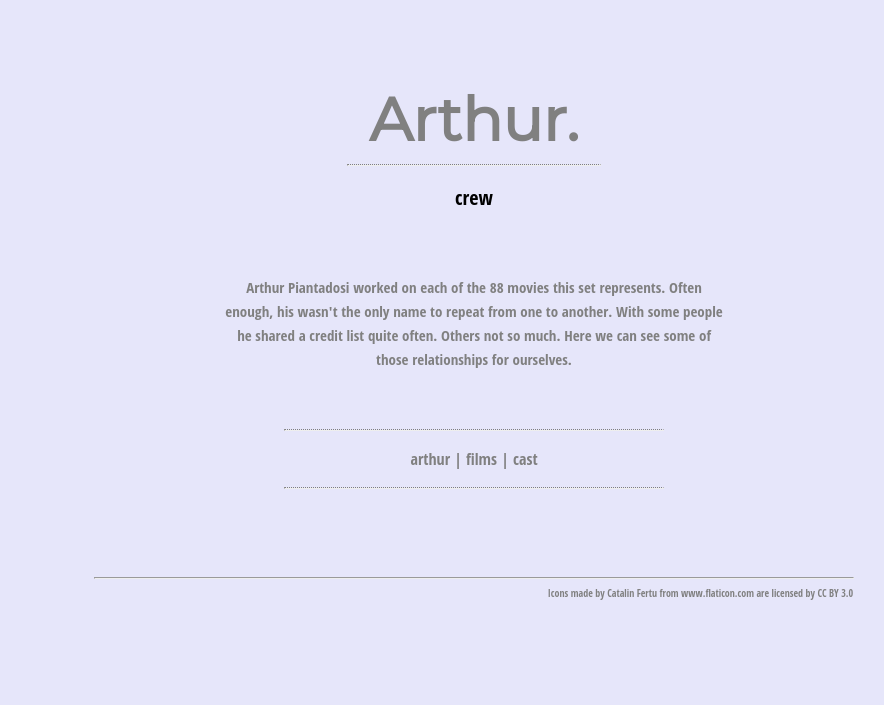
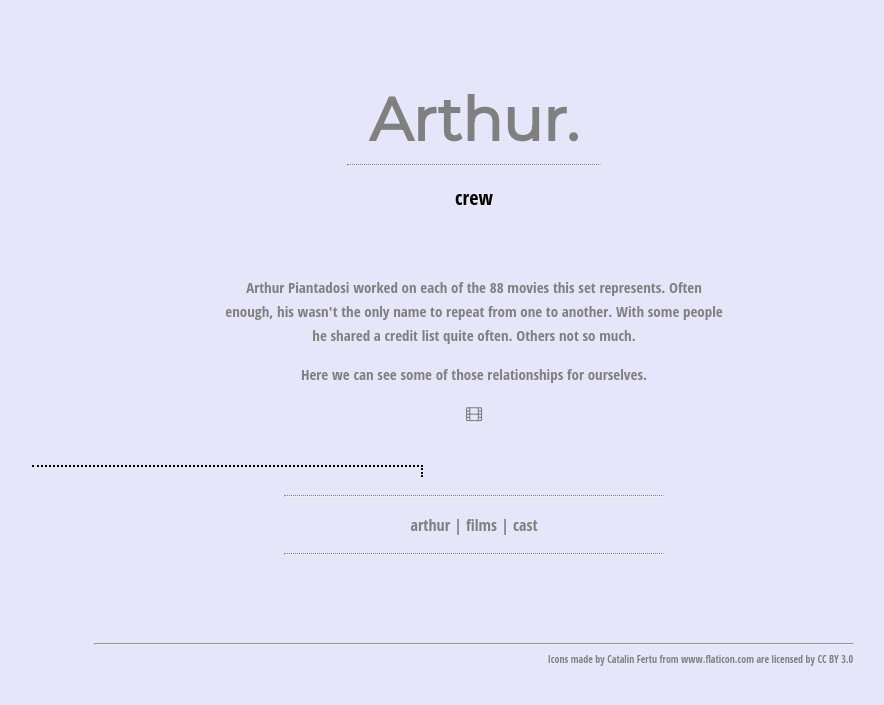
Before and after one commit to thejqs/doe, a Django app: template main/templates/crew.html in a window 1280 px wide. Shown: the top 705 px of the page, without its empty margins (166-1050 px from the left). Run offline with Django 3.2, Linux system fonts and the light colour scheme; the template is opened without the code that fills it, so the values that code supplies are empty; some libraries are stand-ins or nearby versions.

```diff
--- a/main/static/css/doe.css
+++ b/main/static/css/doe.css
@@ -229,8 +229,8 @@ span {
     margin: auto;
 /*    padding-top: 5px;
     padding-bottom: 5px;*/
-    padding-left: 10px;
-    padding-right: 10px;
+/*    padding-left: 10px;
+padding-right: 10px;*/
     margin-bottom: 40px;
  /*   border-left: 2px solid black;
     border-right: 2px solid black;*/
@@ -238,9 +238,11 @@ span {
 }
 
 .camera-set {
-    border-right: 2px solid black;
+    border-top: 2px dotted black;
+    border-right: 2px dotted black;
     display: block;
-    padding-left: 15%;
+    margin-left: 15%;
+    padding-top: 10px;
     padding-right: 10px;
     width: 30%;
 }
@@ -292,7 +294,7 @@ span {
 
     .page-identifier {
     padding-bottom: 10px;
- }
+    }
 
     .year {
         margin-top: 40px;
@@ -330,7 +332,7 @@ span {
         background-color: rgba(0,0,0,.5);
         display: block;
     }
-}
+
 
     .camera-set {
         width: 35%;
@@ -339,6 +341,8 @@ span {
     .camera-set img {
         height: 25px;
     }
+
+}
 
 @media only screen and (device-width: 768px) and (orientation: landscape) {
   /* rules for iPad in landscape orientation */
--- a/main/templates/crew.html
+++ b/main/templates/crew.html
@@ -10,14 +10,15 @@
         </div>
 
         <div class="crew-text">
-                <p>Arthur Piantadosi worked on each of the 88 movies this set represents. Often enough, his wasn't the only name to repeat from one to another. With some people he shared a credit list quite often. Others not so much. Here we can see some of those relationships for ourselves.</p>
-                {# <p><span class="small-film-icon fa fa-film"></span></p>     #}
+                <p>Arthur Piantadosi worked on each of the 88 movies this set represents. Often enough, his wasn't the only name to repeat from one to another. With some people he shared a credit list quite often. Others not so much.</p>
+                <p>Here we can see some of those relationships for ourselves.</p>
+                <p><span class="small-film-icon fa fa-film"></span></p>
         </div>
 
         <div class="camera-set">
             {% for i in image_repeat %}
 
-                <img class="camera-gray" src="{% static 'img/movie-camera-gray.png' %}" alt="A gray pictogram icon of a movie camera">
+                <img class="camera-black" src="{% static 'img/movie-camera-black.png' %}" alt="A black pictogram icon of a movie camera">
 
             {% endfor %}
 
```
Also changed, not shown: main/templates/movies.html (+5 -3 lines).
